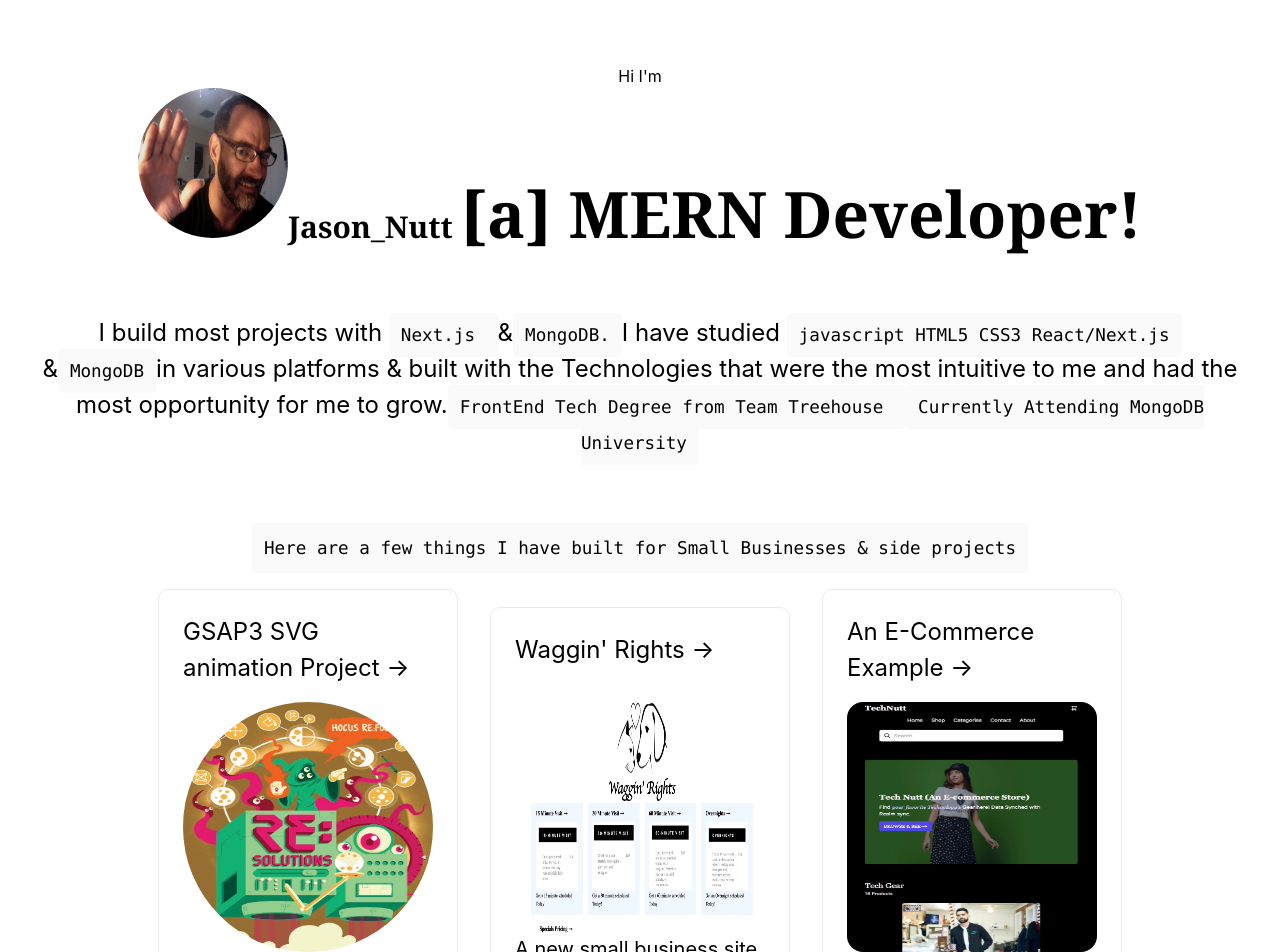
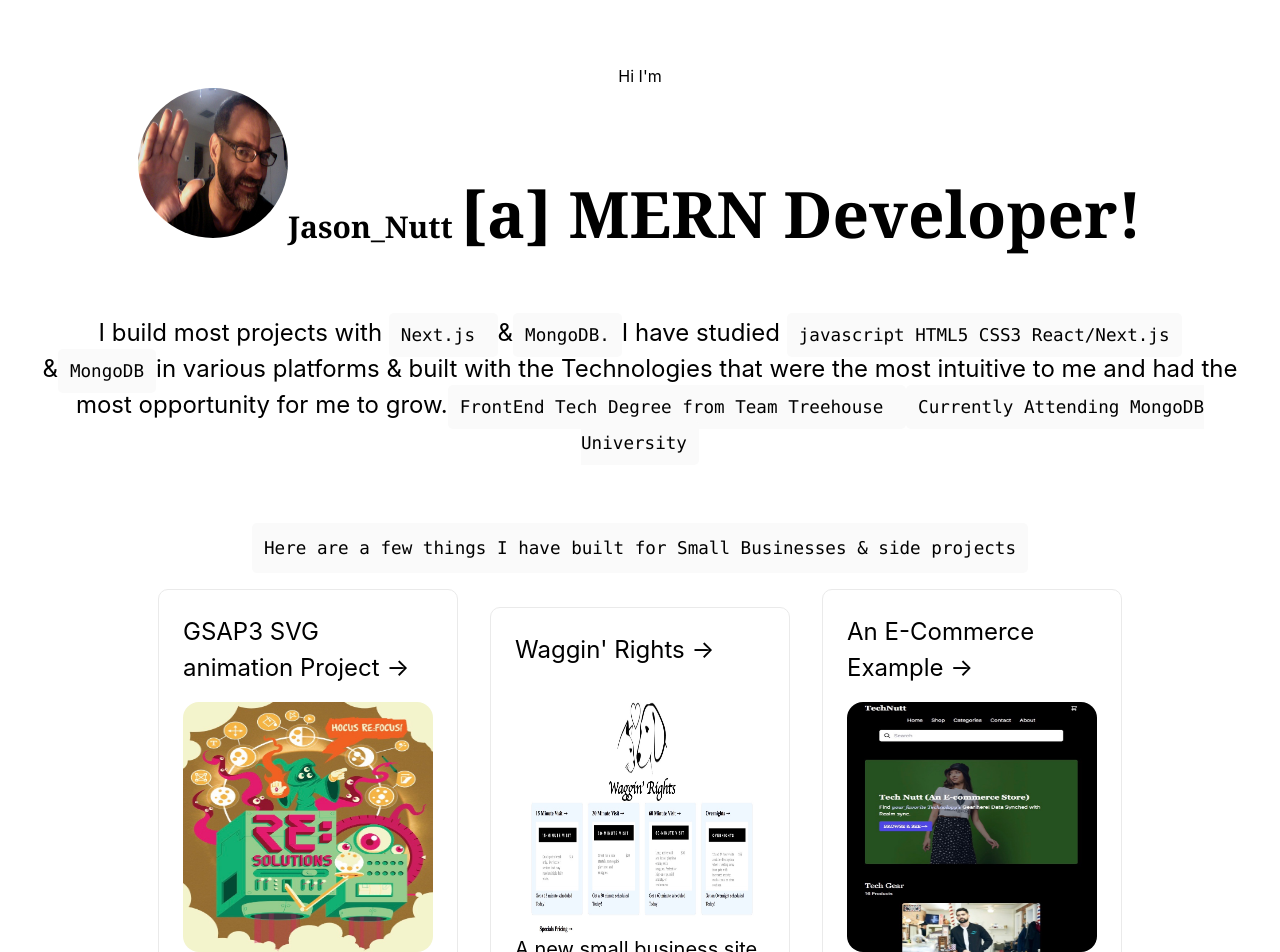
Before and after one commit to jnutt367/jnuttdev, a Next.js app: page / in a window 1280 px wide. Shown: the top 952 px of the page. Built offline with nearby package versions, Linux system fonts and the light colour scheme.

Commit message:
commit for all same border radius on images

```diff
--- a/pages/index.js
+++ b/pages/index.js
@@ -46,7 +46,7 @@
           layout="responsive"
           height={200}
           width={200}
-          className="absolute bz-0 rounded-b-full rounded-t-full"
+          className="absolute bz-0 rounded-2xl"
         />
             <p>A project built with SVG & Timelines in GSAP3 [a] javaScript animation library</p>
           </a>
@@ -94,7 +94,7 @@
           height={200}
           width={200}
           className="absolute bz-0 rounded-2xl"
-        />
+        />git
             <p>
               These are the Treehouse courses I took to earn my Frontend Tech Degree
             </p>
```
